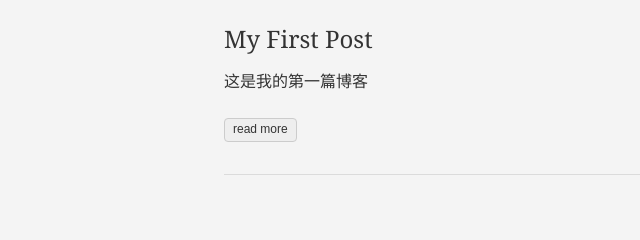
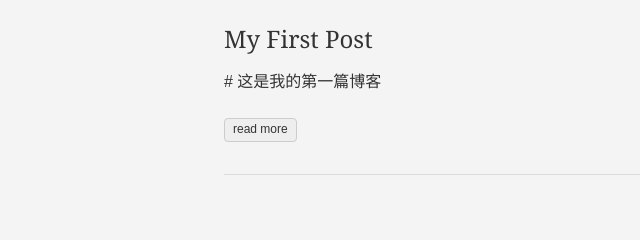
Before and after one commit to SimonYjx/SimonYjx.github.io, a plain HTML site: page index.html in a window 1280 px wide. Shown: the part 557-797 px from the top of the page, 0-640 px from the left. Drawn offline with Linux system fonts and the light colour scheme.

Commit message:
Update index.html

```diff
--- a/index.html
+++ b/index.html
@@ -133,7 +133,7 @@
             </a>
         </h1>
         <div class="f6 f5-l lh-copy nested-copy-line-height nested-links">
-         <p>这是我的第一篇博客</p>
+         <p># 这是我的第一篇博客</p>
         </div>
           <a href="/posts/my-first-post/" class="ba b--moon-gray bg-light-gray br2 color-inherit dib f7 hover-bg-moon-gray link mt2 ph2 pv1">read more</a>
 
```
